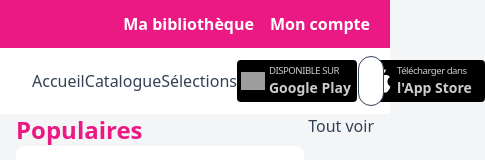
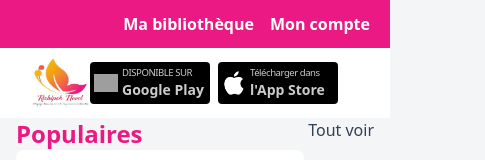
Before and after one commit to yvan-frank/roman, a React (Vite) app: page / in a window 390 px wide. Shown: the top 160 px of the page, 485 px wide, since content can reach past the window. Built offline with nearby package versions, Linux system fonts and the light colour scheme; grey boxes are pictures that could not be loaded.

Commit message:
footer reviewed

```diff
--- a/src/components/Footer.jsx
+++ b/src/components/Footer.jsx
@@ -6,7 +6,7 @@ export default function Footer() {
   return (
     <div className='border-t border-slate/20 mt-20'>
         <div className='max-w-4xl mx-auto p-5'>
-            <div className='grid grid-cols-3 gap-5'>
+            <div className='grid lg:grid-cols-3 gap-5'>
                 <div className='flex flex-col bg-slate/5 p-4'>
                     <h2 className=' text-purple font-bold text-4xl'>Rapek Novel</h2>
                     <p className=' text-slate font-medium'>Voyage dans un monde de passion enchantée</p>
--- a/src/components/Header.jsx
+++ b/src/components/Header.jsx
@@ -31,16 +31,18 @@ export default function Header() {
   return (
     <div className={`w-full top-0 py-2 bg-white ${scrollY > 400 && 'sticky transition duration-500 shadow-xl'}`}>
         <div className='flex items-center justify-between px-8'>
-            <NavLink to={root} className='w-96'>
+            <NavLink to={root} className='w-full lg:w-96'>
                 <img className='w-20' src={logo} alt="" />
             </NavLink>
             {/* menu */}
             <div className='w-full'>
 
                 <div className='flex flex-row items-center justify-between'>
-                    <NavLink to={root}>Accueil</NavLink>
-                    <NavLink>Catalogue</NavLink>
-                    <NavLink>Sélections</NavLink>
+                    <div className='hidden lg:flex justify-between items-center flex-row w-full mr-5'>
+                        <NavLink to={root}>Accueil</NavLink>
+                        <NavLink>Catalogue</NavLink>
+                        <NavLink>Sélections</NavLink>
+                    </div>
 
                    <div className='flex mr-5'>
                        <div className='flex p-1 w-[7.5rem] bg-black cursor-pointer items-center rounded text-white/80'>
@@ -64,7 +66,7 @@ export default function Header() {
                    </div>
                 </div>
             </div>
-            <form className='w-full' onSubmit={submit}>
+            <form className='w-full hidden lg:block' onSubmit={submit}>
                 <input
                     onChange={(e) => setQuery(e.target.value)}
                     type="text"
```
